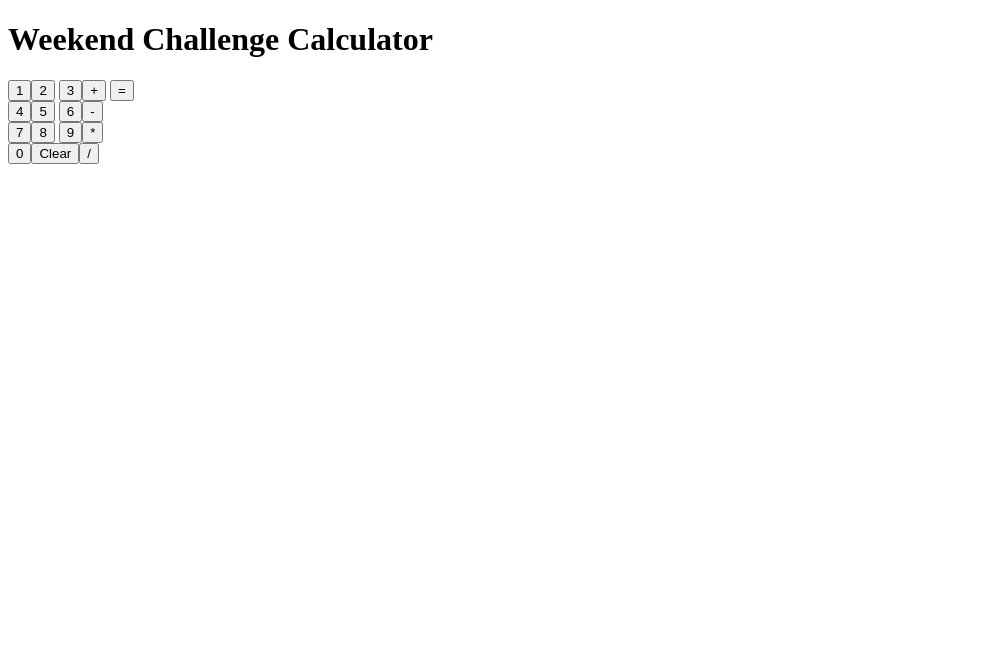
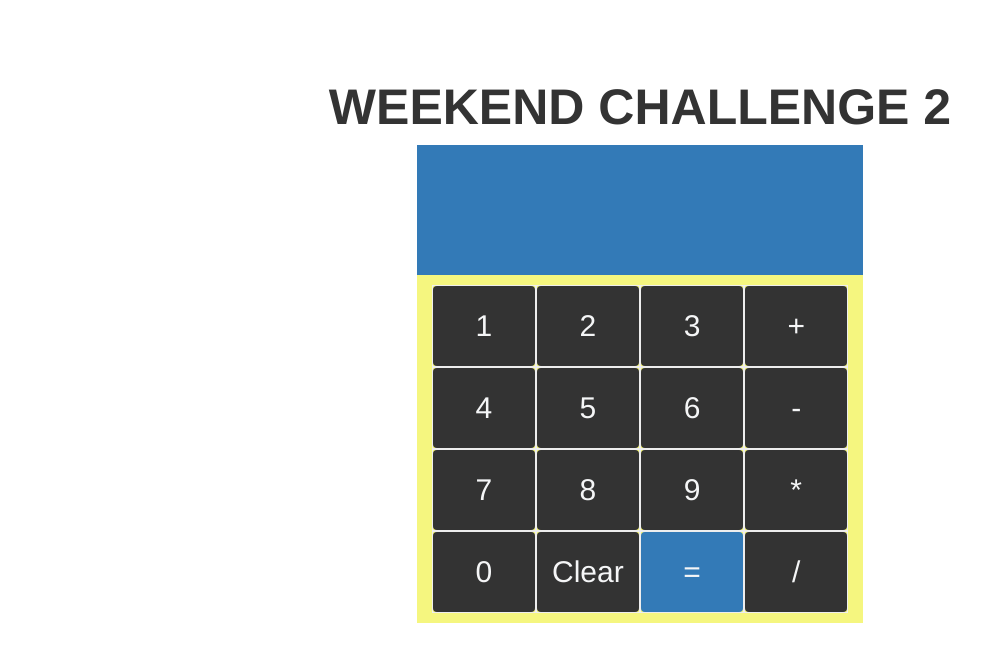
Before and after one commit to mohamedtwice/weekend_chal_2, a website: page views/index.html in a window 1280 px wide. Shown: the whole page, without its empty margins (0-1005 px from the left). Drawn offline with nearby package versions, Linux system fonts and the light colour scheme; files that its build step writes are made by us from their sources; files whose address does not match are found by name.

Commit message:
styling complete

```diff
--- a/public/scripts/calculator.js
+++ b/public/scripts/calculator.js
@@ -79,14 +79,13 @@ $(document).ready(function() {
       $('#input').empty();
       result.push('+');
       $('#input').html(result);
-      // calculation();
       console.log(result);
     });
 
     $('#subtractButton').on('click', function() {
+      $('#input').empty();
       result.push('-');
       $('#input').html(result);
-      // calculation();
       console.log(result);
     });
 
@@ -94,7 +93,6 @@ $(document).ready(function() {
       $('#input').empty();
       result.push('x');
       $('#input').html(result);
-      // calculation();
       console.log(result);
     });
 
@@ -102,7 +100,6 @@ $(document).ready(function() {
       $('#input').empty();
       result.push('/');
       $('#input').html(result);
-      // calculation();
       console.log(result);
     });
 
@@ -211,7 +208,8 @@ $(document).ready(function() {
             }); //end ajax
           }
 
-          $('#input').empty();
+          $('#input').html(z);
+          result.splice(0);
         }
       });
     });
--- /dev/null
+++ b/public/scripts/styles.css
@@ -0,0 +1,178 @@
+/* Space out content a bit */
+
+body {
+  padding-top: 20px;
+  padding-bottom: 20px;
+}
+
+
+/* Everything but the jumbotron gets side spacing for mobile first views */
+
+.header, .marketing, .footer {
+  padding-right: 15px;
+  padding-left: 15px;
+}
+
+
+/* Custom page header */
+
+.header {
+  padding-bottom: 20px;
+  border-bottom: 1px solid #e5e5e5;
+}
+
+
+/* Make the masthead heading the same height as the navigation */
+
+.header h3 {
+  margin-top: 0;
+  margin-bottom: 0;
+  line-height: 40px;
+}
+
+
+/* Custom page footer */
+
+.footer {
+  padding-top: 19px;
+  color: #777;
+  border-top: 1px solid #e5e5e5;
+}
+
+
+/* Customize container */
+
+@media (min-width: 768px) {
+  .container {
+    max-width: 730px;
+  }
+}
+
+.container-narrow>hr {
+  margin: 30px 0;
+}
+
+
+/* Main marketing message and sign up button */
+
+.jumbotron {
+  text-align: center;
+  border-bottom: 1px solid #e5e5e5;
+}
+
+.jumbotron .btn {
+  padding: 14px 24px;
+  font-size: 21px;
+}
+
+
+/* Supporting marketing content */
+
+.marketing {
+  margin: 40px 0;
+}
+
+.marketing p+h4 {
+  margin-top: 28px;
+}
+
+
+/* Responsive: Portrait tablets and up */
+
+@media screen and (min-width: 768px) {
+  /* Remove the padding we set earlier */
+  .header, .marketing, .footer {
+    padding-right: 0;
+    padding-left: 0;
+  }
+  /* Space out the masthead */
+  .header {
+    margin-bottom: 30px;
+  }
+  /* Remove the bottom border on the jumbotron for visual effect */
+  .jumbotron {
+    border-bottom: 0;
+  }
+}
+
+.button {
+  width: 100%;
+  height: 100px;
+}
+
+#calc {
+  width: 100%;
+  height: 250px;
+}
+
+.btn {
+  width: 100%;
+  height: 40px;
+  font-size: 30px;
+  width: 100% !important;
+  height: 80px !important;
+  background: #333;
+  color: #f5f6f7;
+}
+
+.btn:hover {
+  background: #337ab7;
+  color: #f5f6f7;
+}
+
+#equalsButton {
+  background: #337ab7;
+  color: #f5f6f7;
+}
+
+#equalsButton:hover {
+  background: #f5f6f7;
+  color: #337ab7;
+}
+
+#input {
+  width: 100%;
+  height: 80px;
+  background: #f5f67;
+  padding: 20px;
+}
+
+.col-xs-3 {
+  width: 25%;
+  border: 1px solid #eee;
+  background: #f5f67f;
+  padding: 0px;
+}
+
+.col-xs-12 {
+  width: 100%;
+  padding: 10px;
+}
+
+.buttondiv {
+  background: #f5f67f;
+}
+
+.calcrow {
+  padding: 0 10px;
+  background: #f5f67f;
+}
+
+.inputcrow {
+  padding: 0 10px;
+  background: #337ab7;
+}
+
+.toph1 {
+  font-size: 50px;
+  font-weight: 700;
+  text-transform: uppercase;
+  text-align: center;
+}
+
+.text-primary {
+  color: #fff;
+}
+
+
+}
--- a/views/index.html
+++ b/views/index.html
@@ -6,25 +6,68 @@
   <title>Weekend Challenge 2</title>
   <script src="vendors/jquery-3.2.1.min.js" charset="utf-8"></script>
   <script src="scripts/calculator.js" charset="utf-8"></script>
+  <link href="https://maxcdn.bootstrapcdn.com/bootstrap/3.3.7/css/bootstrap.min.css" rel="stylesheet" integrity="sha384-BVYiiSIFeK1dGmJRAkycuHAHRg32OmUcww7on3RYdg4Va+PmSTsz/K68vbdEjh4u" crossorigin="anonymous">
+  <link rel="stylesheet" href="scripts/styles.css">
 </head>
 
 <body>
-  <h1>Weekend Challenge Calculator</h1>
+  <div class="container">
 
-  <div class="Calculator">
-    <h3 id="input" class="text-primary text-center"></h3>
-    <button value="1" type="button" name="button" id="Button1">1</button><button value="2" type="button" name="button" id="Button2">2</button> <button value="3" type="button" name="button" id="Button3">3</button><button value="+" type="button" name="button"
-      id="addButton">+</button>
-    <button value="=" type="button" name="button" id="equalsButton">=</button><br />
-    <button value="4" type="button" name="button" id="Button4">4</button><button value="5" type="button" name="button" id="Button5">5</button> <button value="6" type="button" name="button" id="Button6">6</button><button value="-" type="button" name="button"
-      id="subtractButton">-</button> <br />
-    <button value="7" type="button" name="button" id="Button7">7</button><button value="8" type="button" name="button" id="Button8">8</button> <button value="9" type="button" name="button" id="Button9">9</button><button value="*" type="button" name="button"
-      id="multiplyButton">*</button> <br />
-    <button value="0" type="button" name="button" id="Button0">0</button><button type="button" name="button" id="clearButton">Clear</button><button value="/" type="button" name="button" id="divideButton">/</button>
-    <div id="answer">
 
-    </div>
-  </div>
+    <div class="row marketing">
+      <div class="col-lg-12">
+        <h1 class="toph1">Weekend Challenge 2</h1>
+
+        <div class="Calculator">
+          <div class="col-sm-8 col-sm-offset-2 col-md-8 col-md-offset-2">
+
+            <div class="row inputcrow">
+
+              <div class="col-xs-12" id="inputarea">
+                <h1 id="input" class="text-primary text-center"></h1>
+              </div>
+
+            </div>
+
+            <div class="row calcrow">
+              <div class="col-xs-12 buttondiv" id="inputarea">
+
+                <div class="row calcrow">
+                  <div class="col-xs-3 buttondiv"><button value="1" type="button" class="button btn" id="Button1">1</button></div>
+                  <div class="col-xs-3 buttondiv"><button value="2" type="button" class="button btn" id="Button2">2</button></div>
+                  <div class="col-xs-3 buttondiv"><button value="3" type="button" class="button btn" id="Button3">3</button></div>
+                  <div class="col-xs-3 buttondiv"><button value="+" type="button" class="button btn" id="addButton">+</button></div>
+                </div>
+
+                <div class="row calcrow">
+                  <div class="col-xs-3 buttondiv"><button value="4" type="button" class="button btn" id="Button4">4</button></div>
+                  <div class="col-xs-3 buttondiv"><button value="5" type="button" class="button btn" id="Button5">5</button></div>
+                  <div class="col-xs-3 buttondiv"><button value="6" type="button" class="button btn" id="Button6">6</button></div>
+                  <div class="col-xs-3 buttondiv"><button value="-" type="button" class="button btn" id="subdiv class=" row calcrow "actButton">-</button></div>
+                </div>
+
+                <div class="row calcrow">
+                  <div class="col-xs-3 buttondiv"><button value="7" type="button" class="button btn" id="Button7">7</button></div>
+                  <div class="col-xs-3 buttondiv"><button value="8" type="button" class="button btn" id="Button8">8</button></div>
+                  <div class="col-xs-3 buttondiv"><button value="9" type="button" class="button btn" id="Button9">9</button></div>
+                  <div class="col-xs-3 buttondiv"><button value="*" type="button" class="button btn" id="multiplyButton">*</button></div>
+                </div>
+
+                <div class="row calcrow">
+                  <div class="col-xs-3 buttondiv"><button value="0" type="button" class="button btn" id="Button0">0</button></div>
+                  <div class="col-xs-3 buttondiv"><button type="button" class="button btn" id="clearButton">Clear</button></div>
+                  <div class="col-xs-3 buttondiv"><button value="=" type="button" class="button btn" id="equalsButton">=</button></div>
+                  <div class="col-xs-3 buttondiv"><button value="/" type="button" class="button btn" id="divideButton">/</button></div>
+                </div>
+
+              </div>
+
+
+            </div>
+          </div>
+        </div>
+      </div>
+
 </body>
 
 </html>
```
Also changed, not shown: public/scripts/bootstrap.min.js (added).
